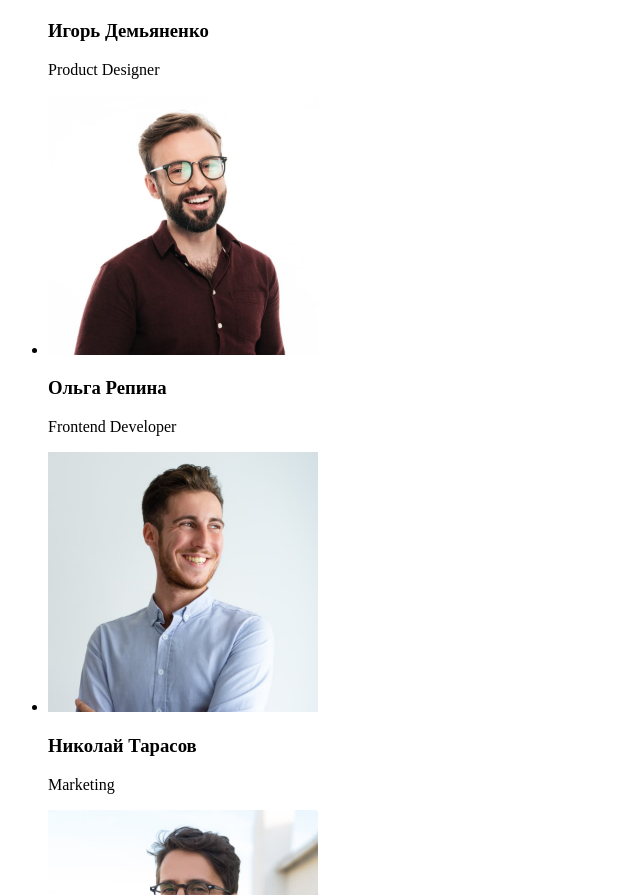
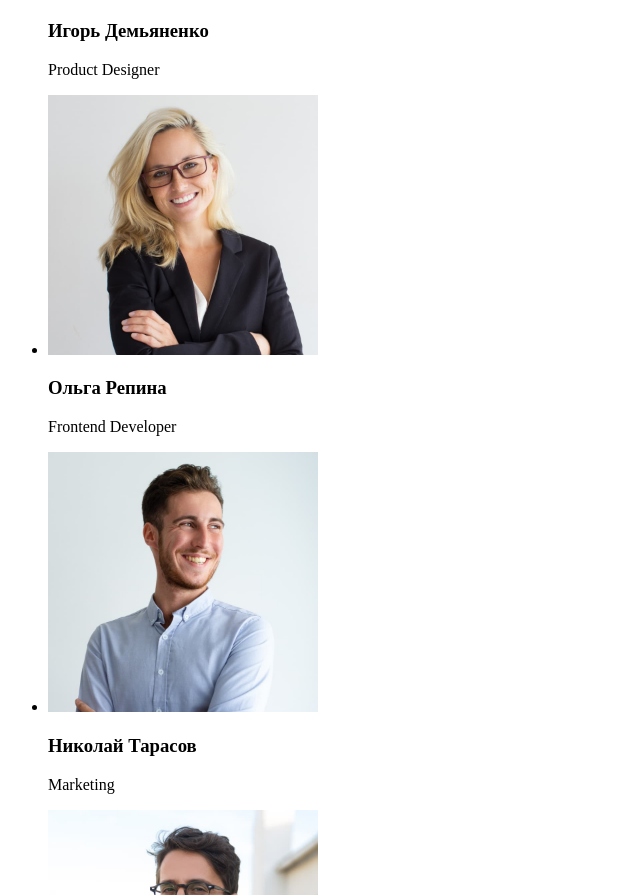
Before and after one commit to Lyutink/goit-markup-hw-01, a plain HTML site: page index.html in a window 1280 px wide. Shown: the part 1881-2776 px from the top of the page, without its empty margins (0-640 px from the left). Drawn offline with Linux system fonts and the light colour scheme.

Commit message:
Исправляет ссылку на фото члена команды

```diff
--- a/index.html
+++ b/index.html
@@ -116,7 +116,7 @@
           </li>
           <li>
             <img
-              src="./images/team/productdesigner.jpg"
+              src="./images/team/frontentdeveloper.jpg"
               alt="фото члена команды"
               width="270"
               height="260"
```
